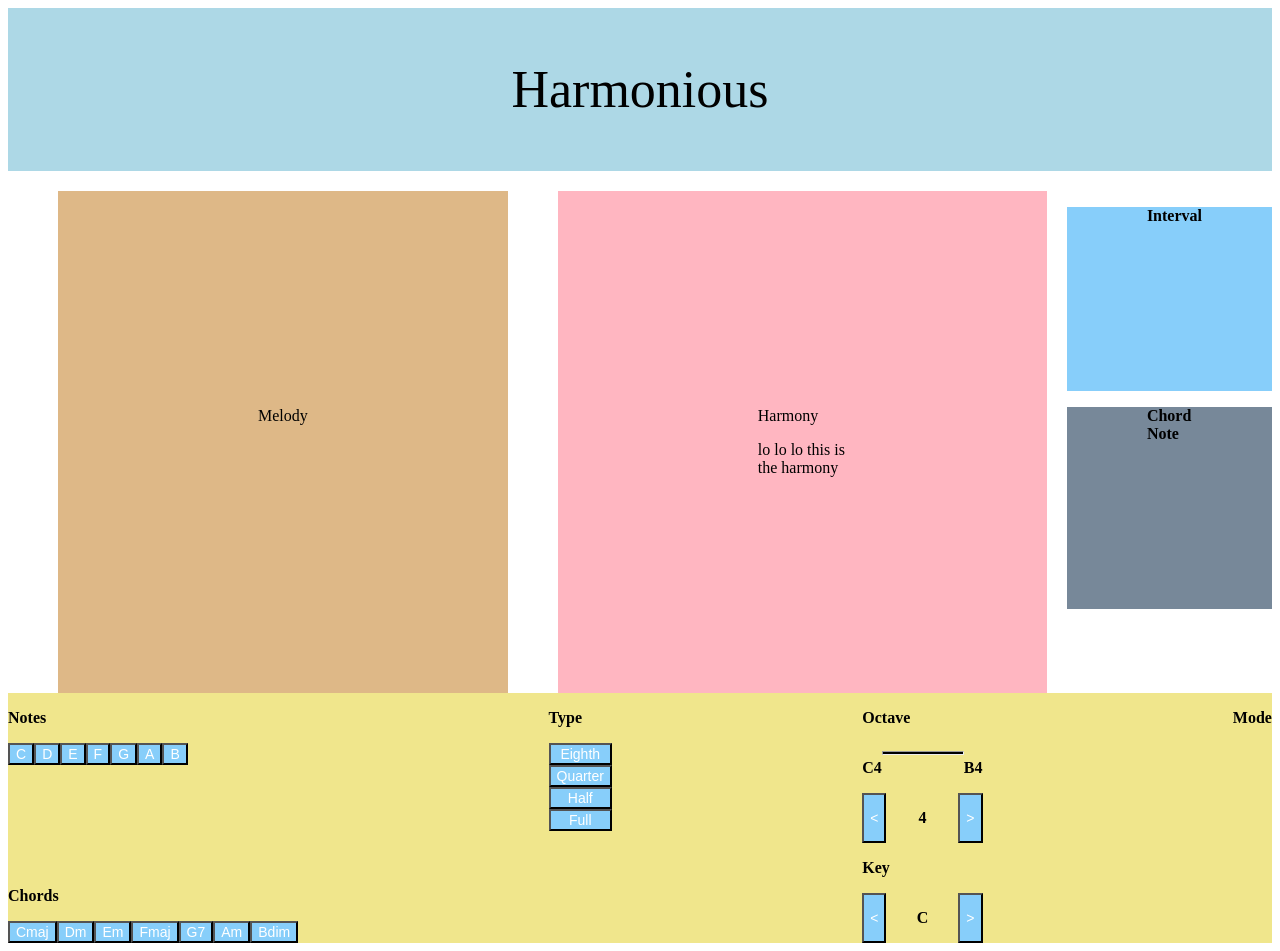
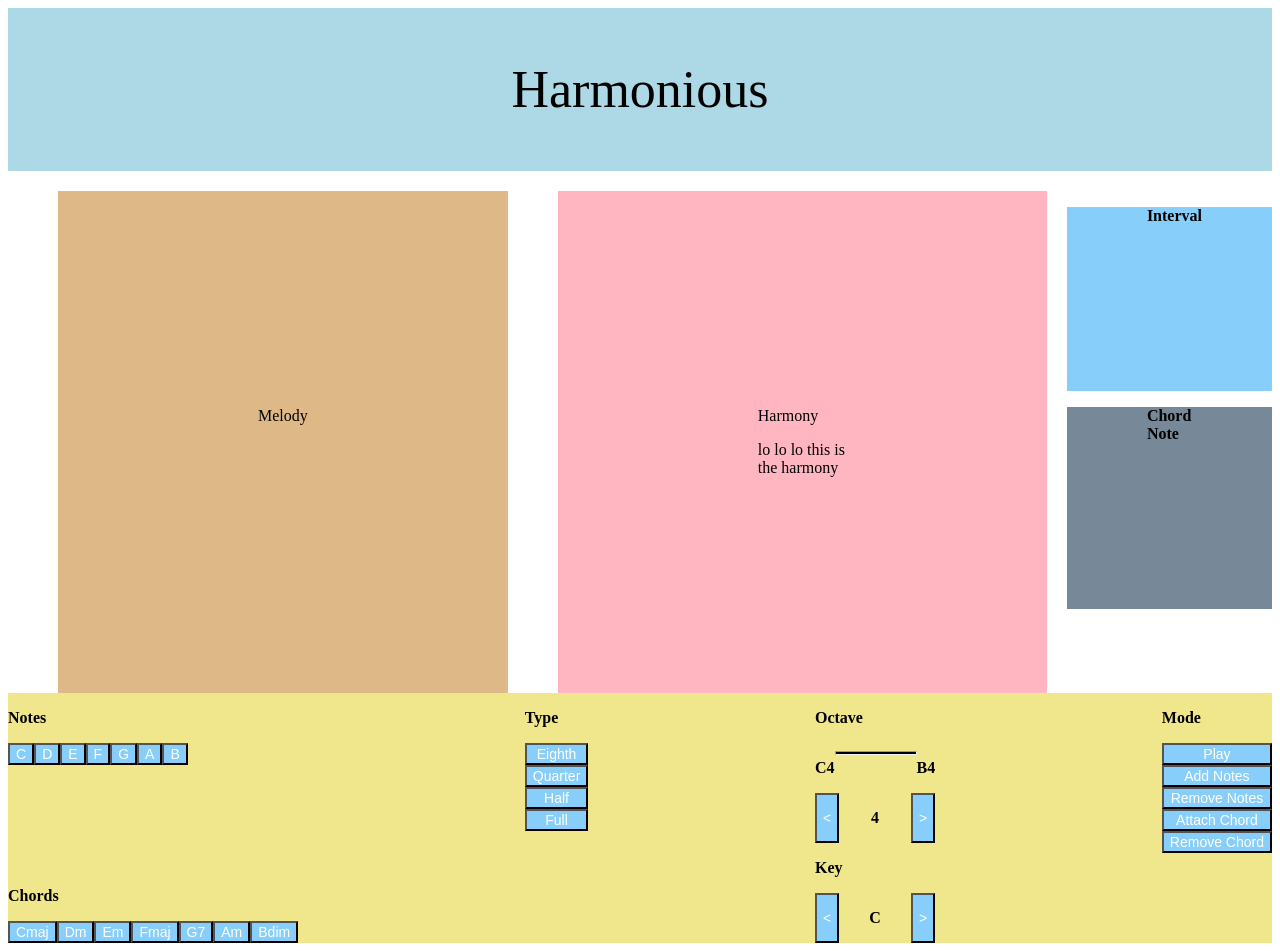
Before and after one commit to andrewvt97/Harmonious, a React (Vite) app: page / in a window 1280 px wide. Built offline with nearby package versions, Linux system fonts and the light colour scheme.

Commit message:
Replace ternary with if to add more logic

```diff
--- a/src/components/App.jsx
+++ b/src/components/App.jsx
@@ -16,6 +16,7 @@ function App() {
   const [key, setKey] = useState(0);
   const [noteType, setNoteType] = useState("Quarter");
   const [octave, setOctave] = useState(4);
+  const [mode, setMode] = useState("Play");
 
     // constant non-state variables
   const notes = ["C", "C#", "D", "D#", "E" , "F", "F#", "G", "G#", "A", "A#", "B"];
@@ -68,6 +69,10 @@ function App() {
         else
           setKey(11) // 12 represents the amount of notes so len - 1 = 11
       }
+  };
+
+  const handleModeChange = (mode) => {
+      setMode("mode")
   };
 
   console.log("Melody:", JSON.stringify(melody));
@@ -144,6 +149,13 @@ function App() {
           </div>
           <div className='functionality-buttons'>
             <p> Mode</p>
+            <div className='mode-buttons'>
+              <Button text="Play"></Button>
+              <Button text="Add Notes"></Button>
+              <Button text="Remove Notes"></Button>
+              <Button text="Attach Chord"></Button>
+              <Button text="Remove Chord"></Button>
+            </div>
           </div>
 
         </div>
--- a/src/components/Melody.jsx
+++ b/src/components/Melody.jsx
@@ -1,15 +1,28 @@
 import React, { useState } from "react";
 import App from "./App";
 import '../styles/App.css'
+import Button from "./Button";
 
 function Melody({melody = []}) {
 
+    const handleMelodyClick = () => {};
+
     return <>
-        <ul>
+        {/* <ul>
         {melody.map((note, index) => (
           <li key={index}>{note["note"]} {note["chord"] !== 0 ? ":" + note["chord"] : null}</li>
         ))}
-      </ul>
+      </ul> */}
+
+      {melody.map((note, index) => (
+
+            note["chord"] === 0 ? (
+            <Button key={index} text={note["note"]} onClick={() => handleMelodyClick()} />
+            ): (
+            <Button key={index} text={note["note"] + note["chord"]} onClick={() => handleMelodyClick()} />
+            )
+
+        ))}
     </>
 }
 
--- a/src/components/MusicButtons.jsx
+++ b/src/components/MusicButtons.jsx
@@ -16,20 +16,19 @@ function MusicButtons({currentScale = [], type = "note", setMelody}) {
 
     return (
         <>
-        {currentScale.map((music_item, index) => (
-
-            type === "note" ? (
-            <Button key={index} text={music_item["note"]} onClick={() => handleNoteClick(music_item["note"], music_item["index"])} />
-            ): (
-            <Button key={index} text={music_item["chord"]} onClick={() => handleChordClick(music_item["chord"], music_item["index"])} />
-            )
-
-        ))}
+          {currentScale.map((music_item, index) => {
+            if (type === "note") {
+              return (
+                <Button key={index} text={music_item["note"]} onClick={() => handleNoteClick(music_item["note"], music_item["index"])} />
+              );
+            } else {
+              return (
+                <Button key={index} text={music_item["chord"]} onClick={() => handleChordClick(music_item["chord"], music_item["index"])} />
+              );
+            }
+          })}
         </>
-
-
-    );
-
+      );
 
 
 }
--- a/src/styles/App.css
+++ b/src/styles/App.css
@@ -94,3 +94,8 @@
   display: flex;
   justify-content: space-between;
 }
+
+.mode-buttons {
+  display: flex;
+  flex-direction: column;
+}
```
